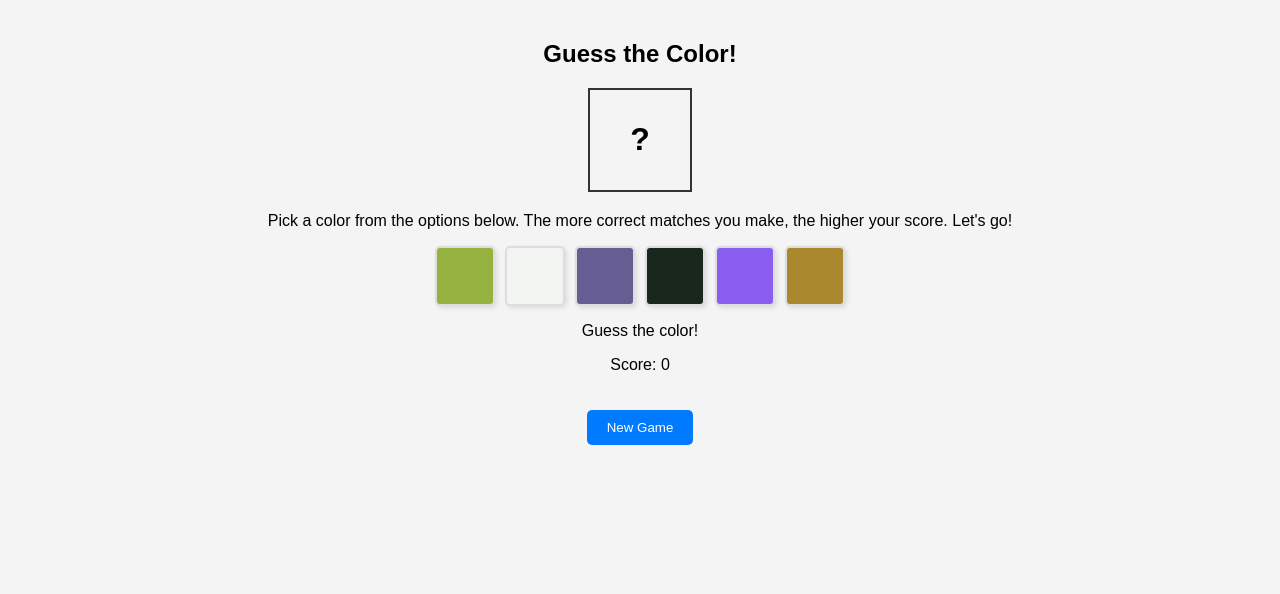
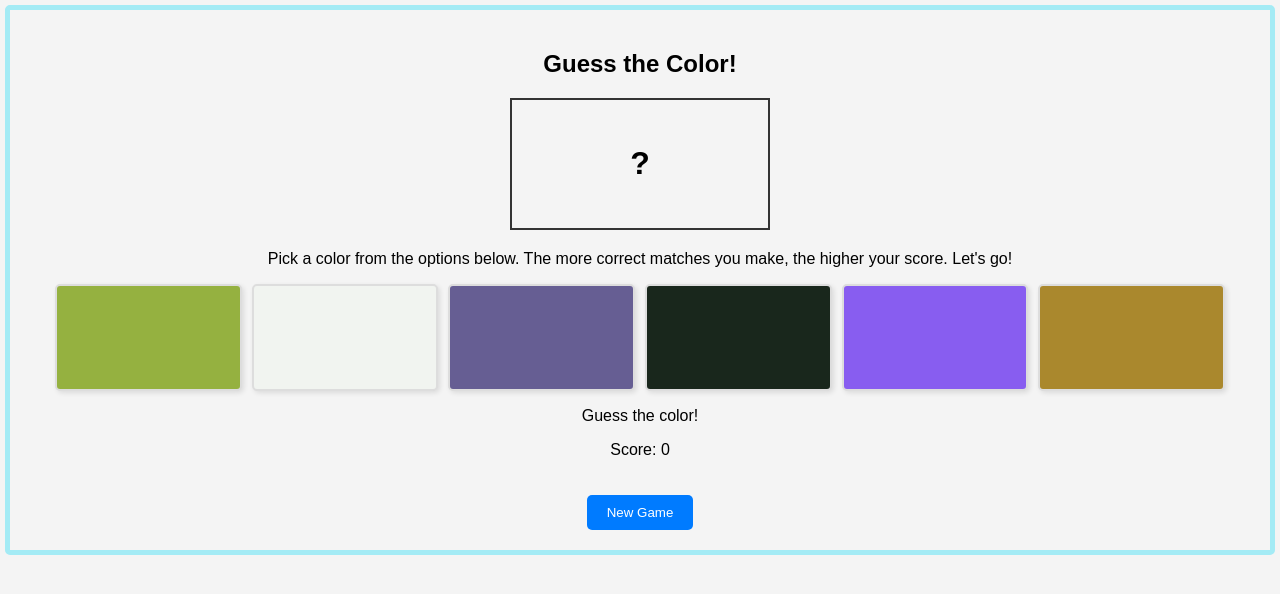
Before and after one commit to ChrisChris501/Color-Game-HNG-, a plain HTML site: page index.html in a window 1280 px wide. Drawn offline with Linux system fonts and the light colour scheme.

Commit message:
Updated the CSS

```diff
--- a/style.css
+++ b/style.css
@@ -2,22 +2,24 @@ body {
     font-family: Arial, sans-serif;
     text-align: center;
     background-color: #f4f4f4;
-    margin: 0;
+    margin: 5px;
     padding: 20px;
+    border: 5px solid rgb(164, 235, 245);
+    border-radius: 5px;
 }
 
 .game-container {
     max-width: 400px;
-    margin: auto;
+    margin: 10px auto;
     background: white;
     padding: 20px;
     border-radius: 10px;
-    box-shadow: 0 0 10px rgba(0, 0, 0, 0.1);
+    box-shadow: 5px 5px 10px rgba(0, 0, 0, 0.1);
 }
 
 #colorBox {
-    width: 100px;
-    height: 100px;
+    width: 8em;
+    height: 4em;
     margin: 20px auto;
     border: 2px solid #333;
 }
@@ -30,17 +32,18 @@ body {
 }
 
 .color-option {
-    width: 60px;
-    height: 60px;
+    width: 14em;
+    height: 8em;
     border: 2px solid #ddd;
     cursor: pointer;
     border-radius: 5px;
     box-shadow: 2px 2px 5px rgba(0, 0, 0, 0.1);
-    transition: transform 0.2s ease-in-out;
+    transition: transform 0.2s ease-in-out, background 0.3s ease-in-out;
 }
 
 .color-option:hover {
     transform: scale(1.1);
+    background-color: rgba(0, 0, 0, 0.05);
 }
 
 #newGameButton {
@@ -51,9 +54,10 @@ body {
     border: none;
     cursor: pointer;
     border-radius: 5px;
-    transition: background 0.3s ease-in-out;
+    transition: background 0.3s ease-in-out, transform 0.2s ease-in-out;
 }
 
 #newGameButton:hover {
-    background: #0056b3;
+    background: #023f81;
+    transform: scale(1.05);
 }
```
